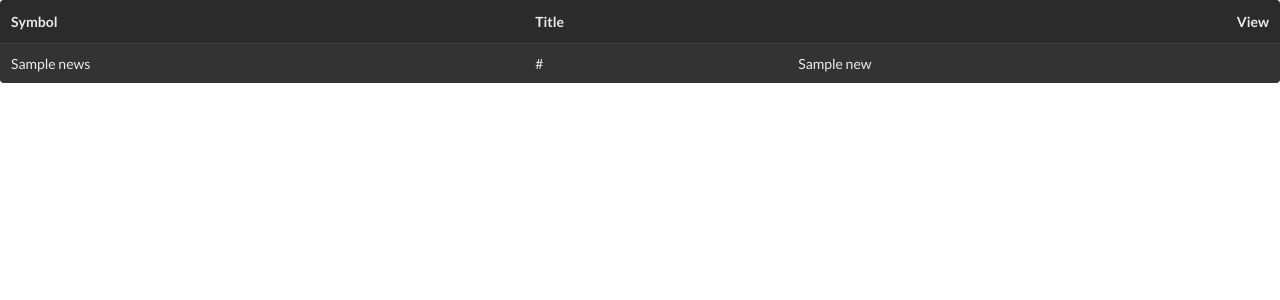
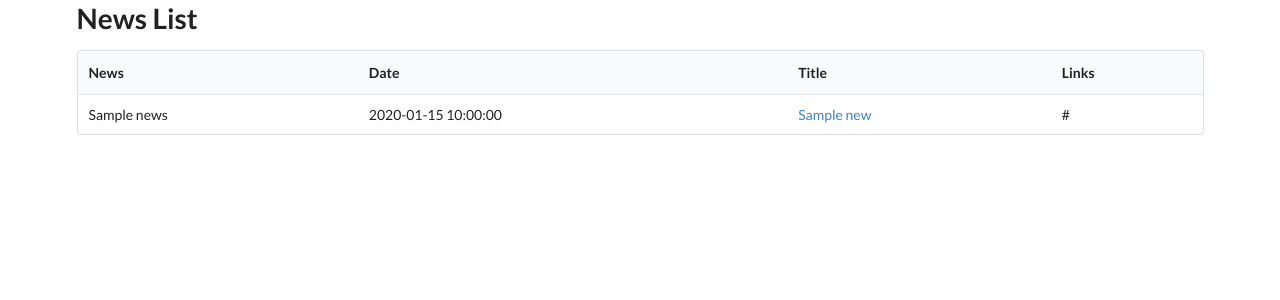
Before and after one commit to Jaborg/Happy_news, a FastAPI app: template app/backend/templates/index.html in a window 1280 px wide. Shown: the top 300 px of the page. Run offline with FastAPI, Linux system fonts and the light colour scheme; the template is opened without the code that fills it: most values are stand-ins (such as "Sample title", 1, 10 or a date in 2020).

Commit message:
Adding clickable functionality

```diff
--- a/app/backend/templates/index.html
+++ b/app/backend/templates/index.html
@@ -4,26 +4,34 @@
         <link rel="stylesheet" href="https://cdn.jsdelivr.net/npm/semantic-ui@2.4.2/dist/semantic.min.css">
         <script src="https://cdn.jsdelivr.net/npm/semantic-ui@2.4.2/dist/semantic.min.js"></script>
       </head>
-        <table class="ui selectable inverted table">
+      <body>
+
+          <div class = "ui container">
+            <h1>News List</h1>
+            <table class="ui  striped  table">
+                <tr>
                   <thead>
-            <tr>
-                <th>Symbol</th>
+                    <th>News</th>
+                    <th>Date</th>
                     <th>Title</th>
-                <th class="right aligned">View</th>
+                    <th>Links</th>
+
+                    </thead>
                 </tr>
-          </thead>
               <tbody>
                 {% for new in news %}
                 <tr>
                   <td>{{new.News}}</td>
+                  <td>{{new.Date}}</td>
+                  <td><a href ="/Title/{{ new.title }}">{{new.title}}</a></td>
                   <td>{{new.link}}</td>
-              <td>{{new.title}}</td>
                 </tr>
                 {% endfor %}
 
             </tbody>
 
           </table>
-
+          </div>
+      </body>
 
 <html>
--- a/app/backend/webconnect.py
+++ b/app/backend/webconnect.py
@@ -21,6 +21,9 @@ async def index(request : Request):
     return templates.TemplateResponse("index.html", {"request": request, "news": rows})
 
 
+@app.get("/Title/{title}")
+async def news_detail(request : Request, title):
+    return title
 
 # @app.get("/positive_new")
 # def get_news():
```
Lines whose indentation alone changed are shown as unchanged.
